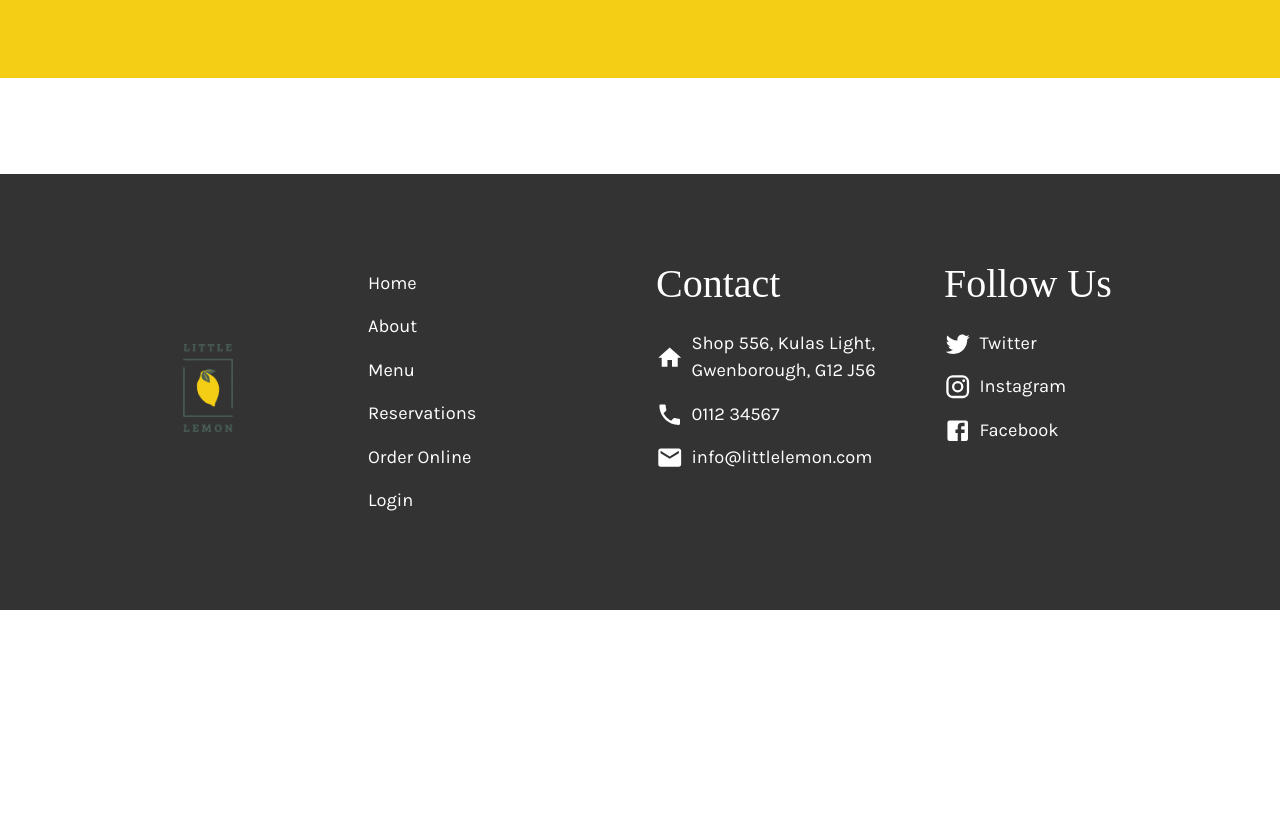
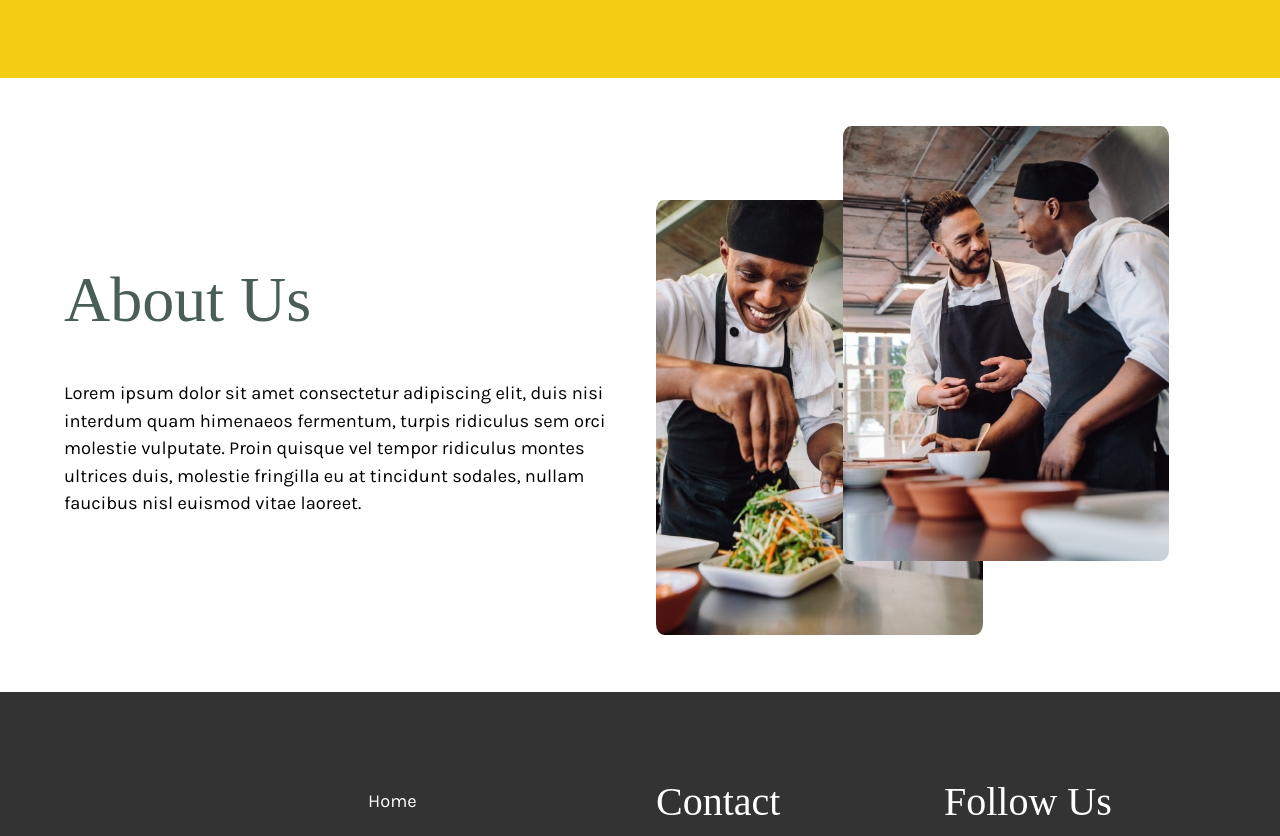
Before and after one commit to klkevinching/meta-project-capstone, a React (Create React App) app: page / in a window 1280 px wide. Shown: the part 1638-2474 px from the top of the page. Before the commit the page ends 2248 px from the top, so only its background shows below. Built offline with nearby package versions, Linux system fonts and the light colour scheme; a web font is replaced by a local one.

Commit message:
add home-about

```diff
--- a/src/components/routes/Home.css
+++ b/src/components/routes/Home.css
@@ -38,3 +38,24 @@
     border-left: 1px solid white;
   }
 }
+
+.about-img {
+  display: grid;
+  grid-template-columns: repeat(12, 1fr);
+  position: relative;
+}
+
+.about-img img {
+  border-radius: 2.5%;
+}
+
+.about-img__item--top {
+  grid-column: 5 / span 7;
+  grid-row: 1 / span 6;
+  z-index: 1;
+}
+
+.about-img__item--bottom {
+  grid-column: 1 / span 7;
+  grid-row: 2 / span 6;
+}
--- a/src/components/routes/Home.js
+++ b/src/components/routes/Home.js
@@ -71,7 +71,7 @@ const TestmlRating = styled(Rating)({
 
 function Hero() {
   return(
-    <Sectioncontainer txtColor="customwhite.main" bgColor="primary.main">
+    <Sectioncontainer txtColor="common.white" bgColor="primary.main">
       <Container>
         <Box
           sx={{
@@ -84,10 +84,10 @@ function Hero() {
               <Typography component="h1" variant="displayTitle" sx={{ color: "secondary.main", lineHeight: "1" }}>
                 Little Lemon
               </Typography>
-              <Typography component="h2" variant="subTitle" sx={{ color: "xcustomwhite.main" }}>
+              <Typography component="h2" variant="subTitle">
                 Chicago
               </Typography>
-              <Typography component="p" variant="leadText" sx={{ color: "xcustomwhite.main", pt: "2rem", pb: "1.5rem" }}>
+              <Typography component="p" variant="leadText" sx={{ pt: "2rem", pb: "1.5rem" }}>
                 We are a family owned Mediterranean restaurant, focused on traditional recipes served with a modern twist.
               </Typography>
               <Button component={Link} to={'/reservations'} variant="contained" color="secondary">Reserve a Table</Button>
@@ -161,7 +161,7 @@ function Testimonials() {
         <Grid container sx={{ mt: "2rem" }} className="testml-review">
           {
             testmlData.map(item => (
-              <Grid component="article" items xs={12} sm={6} lg={3} sx={{ px: "1.5rem", py: "1rem", mb: "2rem" }}>
+              <Grid component="article" item key={item.name} xs={12} sm={6} lg={3} sx={{ px: "1.5rem", py: "1rem", mb: "2rem" }}>
                 <Box sx={{ display: "flex", alignItems: "center", mb: ".75rem" }}>
                   <Box sx={{ mr: "1rem" }}>
                     <Avatar alt="Remy Sharp" src={item.image} sx={{ width: 72, height: 72 }} />
@@ -189,7 +189,28 @@ function Testimonials() {
 function Aboutus() {
   return(
     <Sectioncontainer txtColor="common.black" bgColor="common.white">
-
+      <Container>
+        <Grid container spacing={4} sx={{ alignItems: "center" }}>
+          <Grid item xs={12} md={5} lg={6}>
+            <Typography component="h1" variant="displayTitle" sx={{ color: "primary.main" }}>
+              About Us
+            </Typography>
+            <Typography sx={{ mt: "2rem" }}>
+              Lorem ipsum dolor sit amet consectetur adipiscing elit, duis nisi interdum quam himenaeos fermentum, turpis ridiculus sem orci molestie vulputate. Proin quisque vel tempor ridiculus montes ultrices duis, molestie fringilla eu at tincidunt sodales, nullam faucibus nisl euismod vitae laoreet.
+            </Typography>
+          </Grid>
+          <Grid item xs={12} md={7} lg={6}>
+            <div className="about-img">
+              <div className="about-img__item about-img__item--top">
+                <img src="/images/About-top.jpg" alt="Photo of our professional team of chef"/>
+              </div>
+              <div className="about-img__item about-img__item--bottom">
+                <img src="/images/About-bottom.jpg" alt="Photo of our professional team of chef" />
+              </div>
+            </div>
+          </Grid>
+        </Grid>
+      </Container>
     </Sectioncontainer>
   )
 }
```
Also changed, not shown: public/images/About-bottom.jpg, public/images/About-top.jpg.
